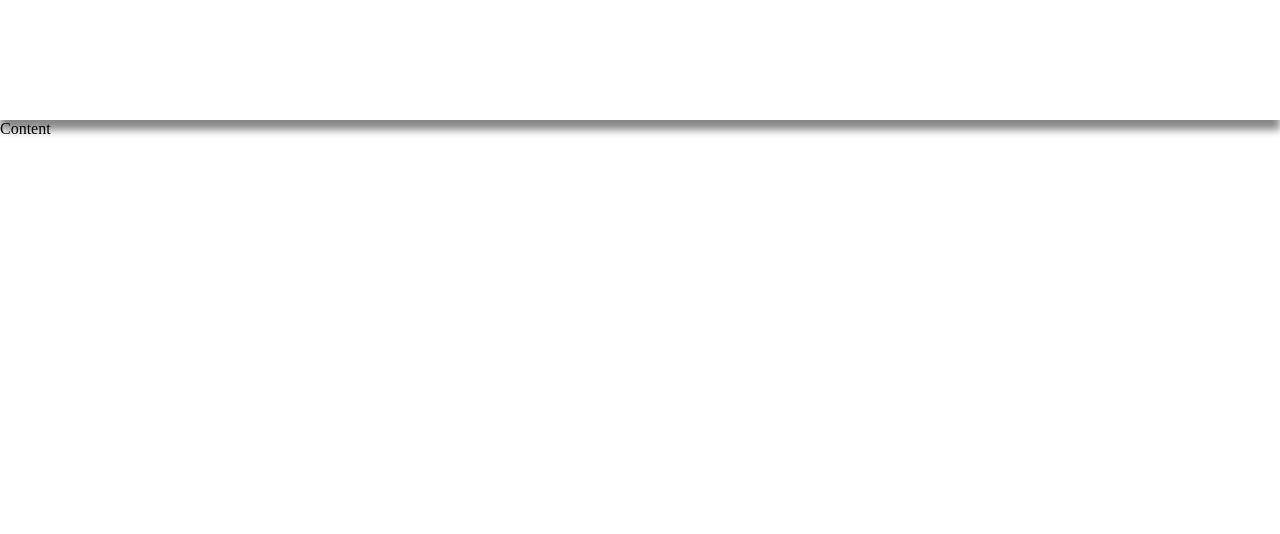
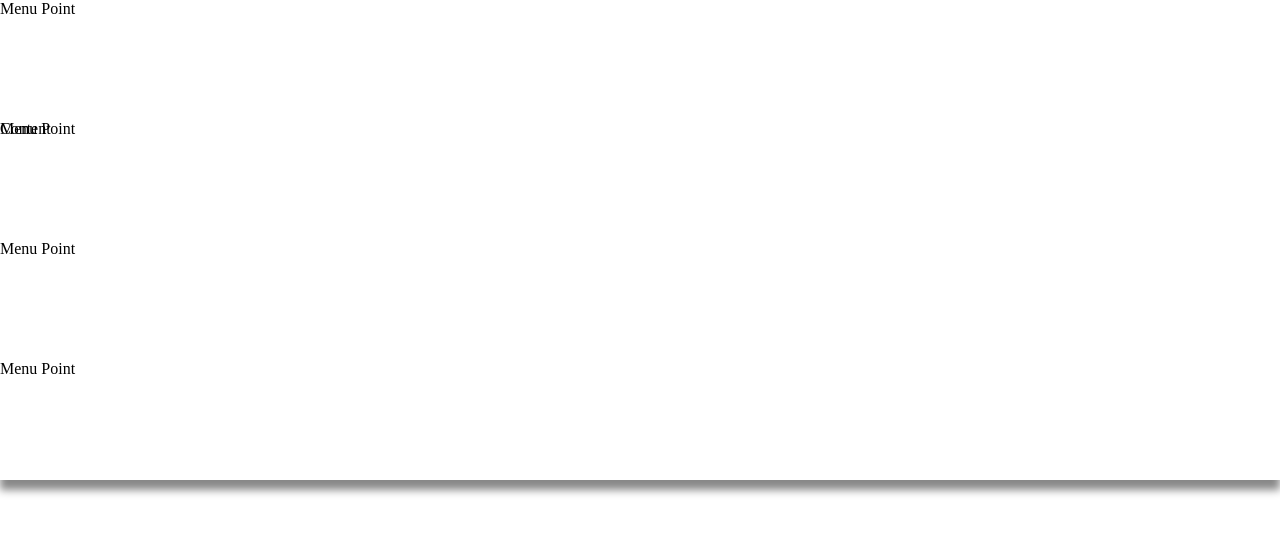
Before and after one commit to implodium/implodium.github.io-new, a Vue app: page / in a window 1280 px wide. Shown: the top 534 px of the page. Built offline with nearby package versions, Linux system fonts and the light colour scheme.

Commit message:
Added 4 Navigation Points into the Navigation

```diff
--- a/src/components/Navigation.vue
+++ b/src/components/Navigation.vue
@@ -1,13 +1,21 @@
 <template>
     <main>
-
+        <NavigationPoint/>
+        <NavigationPoint/>
+        <NavigationPoint/>
+        <NavigationPoint/>
     </main>
 </template>
 
 <script lang="ts">
 import { Component, Vue } from 'vue-property-decorator';
+import NavigationPoint from '@/components/NavigationPoint.vue';
 
-@Component
+@Component({
+    components: {
+        NavigationPoint,
+    },
+})
 export default class Navigation extends Vue {}
 </script>
 
```
